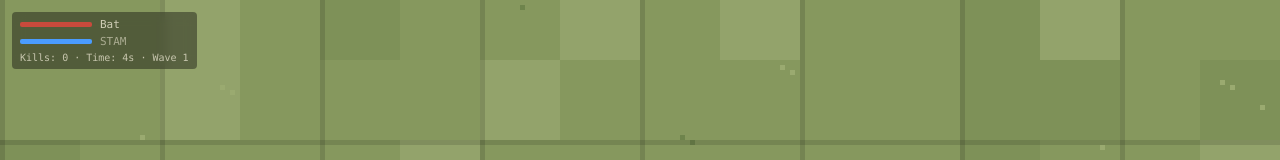
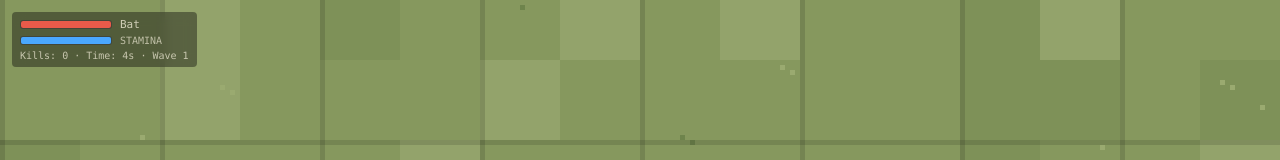
Before and after one commit to IshraqRafi/zombie-survival, a website: page index.html in a window 1280 px wide. Shown: the top 160 px of the page. Drawn offline with Linux system fonts and the light colour scheme.

Commit message:
Make stamina bar more visible

```diff
--- a/index.html
+++ b/index.html
@@ -43,9 +43,9 @@
       font-size: 11px; padding: 6px 8px; border-radius: 4px; pointer-events: none; user-select: none;
     }
     .bar-row { display: flex; align-items: center; gap: 8px; }
-    #hp, #stamina { width: 72px; height: 5px; background: rgba(0,0,0,0.5); border-radius: 2px; overflow: hidden; }
-    #hpfill { height: 100%; width: 100%; background: #c94a3c; transition: width 120ms linear; }
-    #stamfill { height: 100%; width: 100%; background: #4a9cff; transition: width 80ms linear; }
+    #hp, #stamina { width: 90px; height: 7px; background: rgba(0,0,0,0.6); border-radius: 3px; overflow: hidden; border: 1px solid rgba(255,255,255,0.15); }
+    #hpfill { height: 100%; width: 100%; background: #e85a4a; transition: width 120ms linear; }
+    #stamfill { height: 100%; width: 100%; background: #4aa8ff; transition: width 80ms linear; box-shadow: 0 0 4px #4aa8ff; }
     #weapon { text-transform: capitalize; opacity: 0.85; }
     #stats { opacity: 0.8; font-size: 10px; }
     #banner {
@@ -60,7 +60,7 @@
   <canvas id="game"></canvas>
   <div id="hud">
     <div class="bar-row"><div id="hp"><div id="hpfill"></div></div><span id="weapon"></span></div>
-    <div class="bar-row"><div id="stamina"><div id="stamfill"></div></div><span style="opacity:0.6">STAM</span></div>
+    <div class="bar-row"><div id="stamina"><div id="stamfill"></div></div><span style="opacity:0.75; font-size:10px;">STAMINA</span></div>
     <div id="stats">Kills: 0 · Time: 0s · Wave 1</div>
   </div>
   <div id="banner">You died<br><span id="banner-stats"></span><br>press R to restart</div>
```
